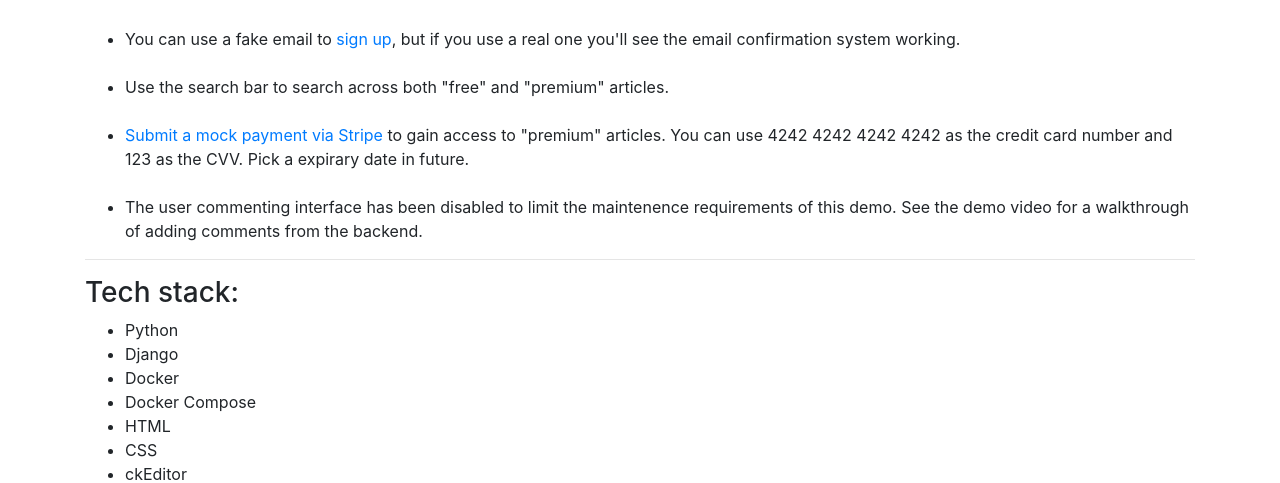
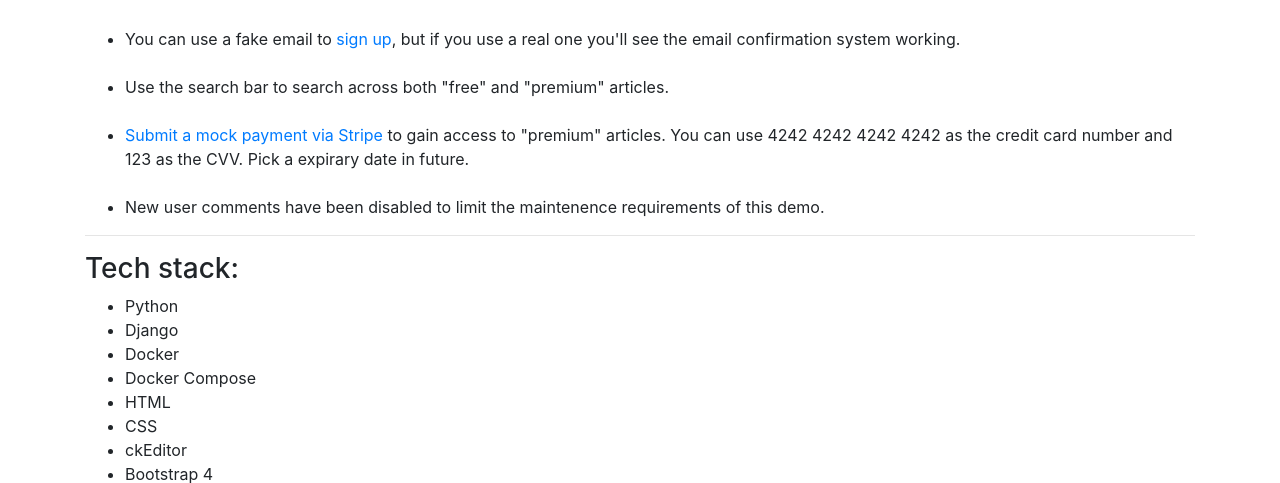
Before and after one commit to dmahon10/django-tiered-membership-web-app, a Django app: page / in a window 1280 px wide. Shown: the part 425-908 px from the top of the page. Run offline with Django 3.2, Linux system fonts and the light colour scheme; parts of the project's set-up code (start-up, migrations or seed data) failed here and were passed over; some libraries are stand-ins or nearby versions.

Commit message:
edited homepage

```diff
--- a/templates/home.html
+++ b/templates/home.html
@@ -54,8 +54,7 @@
     {% endif %}
     <br>
     <li>
-        The user commenting interface has been disabled to limit the maintenence requirements of this demo. See the demo video
-        for a walkthrough of adding comments from the backend.
+        New user comments have been disabled to limit the maintenence requirements of this demo.
     </li>
 </ul>
 <hr>
```
